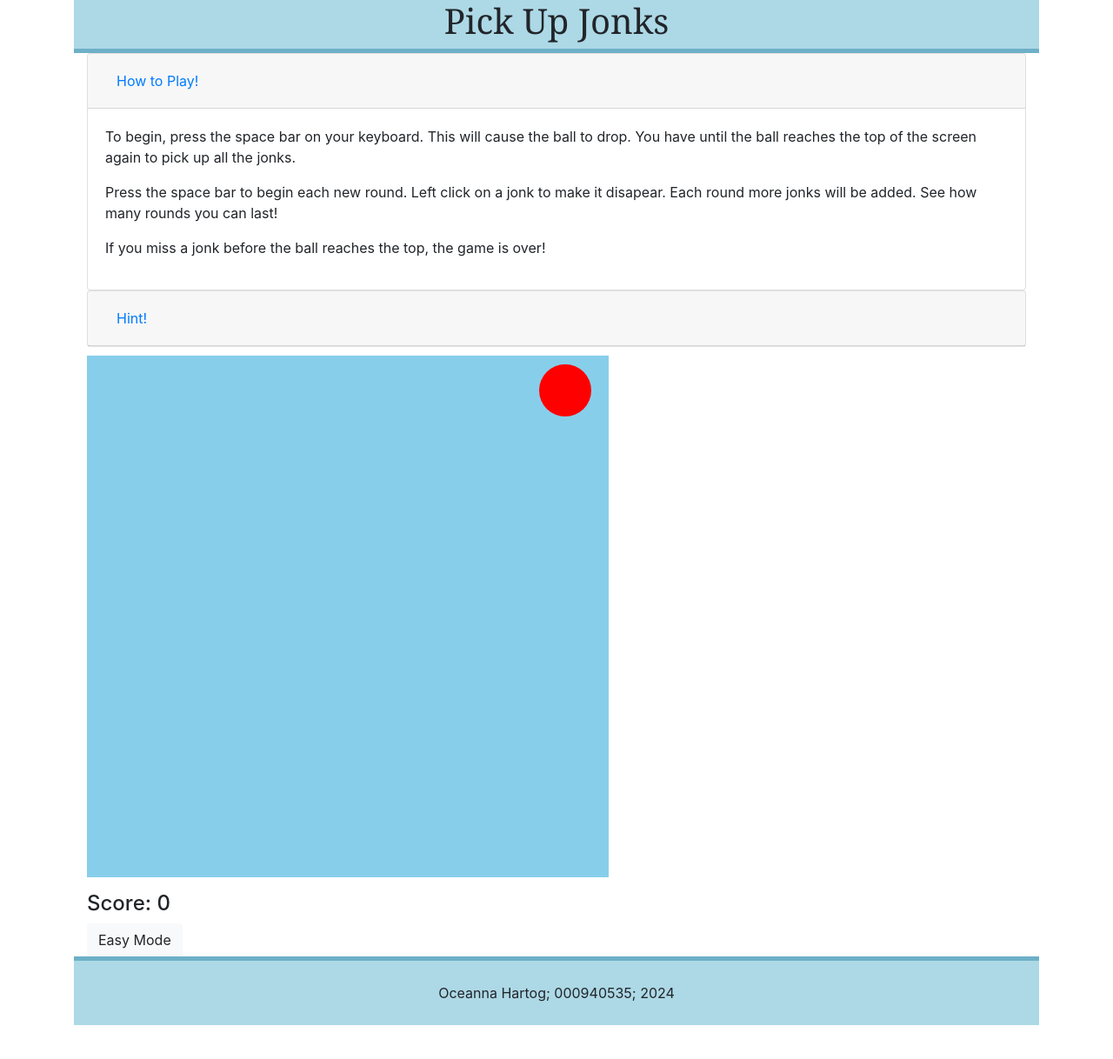
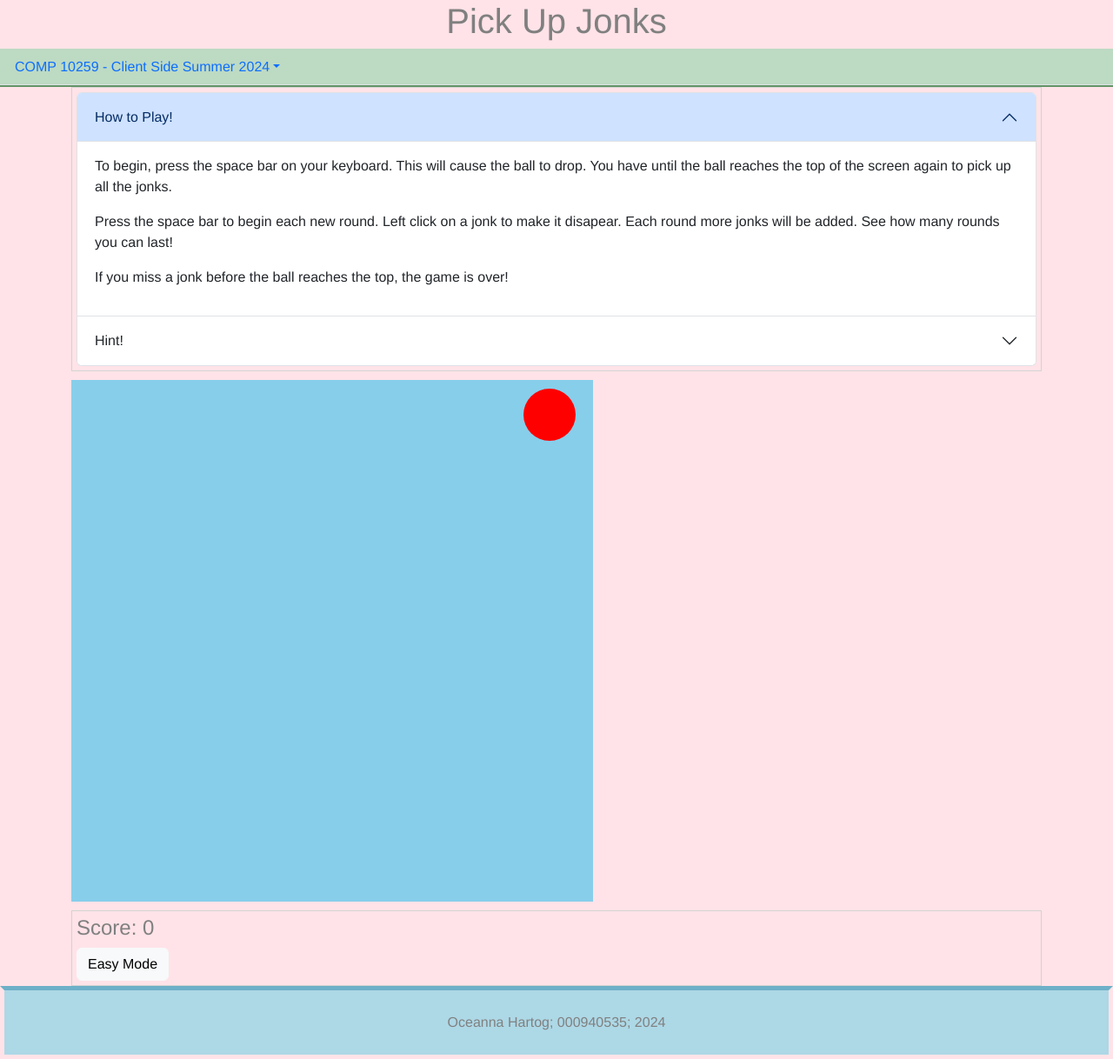
Before and after one commit to Oceanna-1/Oceanna-1.github.io, a PHP site: page /assignments/Assignment4/index.html in a window 1280 px wide. Shown: the whole page at 87% size. Before the commit the page ends 1179 px from the top, so only its background shows below. Run offline with PHP 8.4, Linux system fonts and the light colour scheme; some libraries are stand-ins or nearby versions.

Commit message:
Pathing fixed - made styling more uniform

```diff
--- a/assignments/Assignment4/assignment4.css
+++ b/assignments/Assignment4/assignment4.css
@@ -1,13 +1,6 @@
 /** Author: Oceanna Hartog; Student Number: 000940535
 Created on July 30th, 2024 **/
 
-header{
-    text-align: center;
-    background-color: lightblue;
-    border-bottom: 5px solid rgb(109, 176, 199);
-    font-family:Cambria, Cochin, Georgia, Times, 'Times New Roman', serif;
-    width: 100%;
-}
 .container{
     display: grid;
     grid-template-rows: auto auto auto;
@@ -17,6 +10,10 @@ header{
     "game"
     "score";
     row-gap: 10px;
+}
+.btn{
+    text-decoration: none;
+    color: black;
 }
 
 .menu{
--- a/assignments/Assignment4/index.html
+++ b/assignments/Assignment4/index.html
@@ -6,60 +6,70 @@
     <meta charset="UTF-8">
     <meta name="viewport" content="width=device-width, initial-scale=1.0">
 
-    <link rel="stylesheet" href="assignment4.css">
-    <script src="https://code.jquery.com/jquery-3.2.1.slim.min.js" integrity="sha384-KJ3o2DKtIkvYIK3UENzmM7KCkRr/rE9/Qpg6aAZGJwFDMVNA/GpGFF93hXpG5KkN" crossorigin="anonymous"></script>
-    <script src="https://cdn.jsdelivr.net/npm/popper.js@1.12.9/dist/umd/popper.min.js" integrity="sha384-ApNbgh9B+Y1QKtv3Rn7W3mgPxhU9K/ScQsAP7hUibX39j7fakFPskvXusvfa0b4Q" crossorigin="anonymous"></script>
-    <script src="https://cdn.jsdelivr.net/npm/bootstrap@4.0.0/dist/js/bootstrap.min.js" integrity="sha384-JZR6Spejh4U02d8jOt6vLEHfe/JQGiRRSQQxSfFWpi1MquVdAyjUar5+76PVCmYl" crossorigin="anonymous"></script>
-    <link rel="stylesheet" href="https://cdn.jsdelivr.net/npm/bootstrap@4.0.0/dist/css/bootstrap.min.css" integrity="sha384-Gn5384xqQ1aoWXA+058RXPxPg6fy4IWvTNh0E263XmFcJlSAwiGgFAW/dAiS6JXm" crossorigin="anonymous">
+    <link href="https://cdn.jsdelivr.net/npm/bootstrap@5.3.2/dist/css/bootstrap.min.css" rel="stylesheet" integrity="sha384-T3c6CoIi6uLrA9TneNEoa7RxnatzjcDSCmG1MXxSR1GAsXEV/Dwwykc2MPK8M2HN" crossorigin="anonymous">
+    <script src="https://cdn.jsdelivr.net/npm/bootstrap@5.3.2/dist/js/bootstrap.bundle.min.js" integrity="sha384-C6RzsynM9kWDrMNeT87bh95OGNyZPhcTNXj1NW7RuBCsyN/o0jlpcV8Qyq46cDfL" crossorigin="anonymous"></script>
     <script src="assignment4.js" defer></script>
+    <link rel="stylesheet" href = "../../style.css">
 
-
-    <title>Assignment 4</title>
+    <link rel="stylesheet" href="assignment4.css"> <!-- sets the style container specific and animation keyframes-->
+    <link rel="stylesheet" href="../../nav.css">
+    <title>Click Game</title>
 </head>
 <body>
-
+  <header class="text-center">
+    <h1>Pick Up Jonks</h1>
+  </header>
+  <nav>
+      <ul class="nav nav-tabs">
+          <li class="nav-item dropdown">
+              <a class="nav-link dropdown-toggle" data-bs-toggle="dropdown" href="#" role="button" aria-expanded="false">COMP 10259 - Client Side Summer 2024</a>
+              <ul class="dropdown-menu">
+                  <li><a class="dropdown-item" href="../../index.html" >Home</a></li>
+                  <li><a class="dropdown-item" href="" >Taking User Input</a></li>
+                  <li><a class="dropdown-item" href="../Assignment3/index.html" >Time Events</a></li>
+                  <li><a class="dropdown-item" href="../Assignment4/index.html" >JS Game</a></li>
+                  <li><a class="dropdown-item" href="../../activities/worksheet24/index.html" >Click Events</a></li>
+              </ul>
+          </li>
+      </ul>
+  </nav>
 
   <div class="container">
+
     <div class="menu">
-          <header>
-            <h1>Pick Up Jonks</h1>
-        </header>
       <div class="col"> <!-- Start of accordion helper menu-->
-            <div id="accordion">
-              <div class="card">
-                <div class="card-header" id="headingOne">
-                  <h5 class="mb-0">
-                    <button class="btn btn-link" data-toggle="collapse" data-target="#collapseOne" aria-expanded="true" aria-controls="collapseOne">
+        <!-- Accordion Starts Here -->
+        <div class="accordion" id="playMenu">
+
+          <div class="accordion-item">
+            <button class="accordion-button" type="button" data-bs-toggle="collapse" data-bs-target="#collapseOne" aria-expanded="true" aria-controls="collapseOne">
                 How to Play!
             </button>
-                  </h5>
-                </div>
-                <div id="collapseOne" class="collapse show" aria-labelledby="headingOne" data-parent="#accordion">
-                  <div class="card-body">
+            <div id="collapseOne" class="accordion-collapse collapse show" data-bs-parent="#playMenu">
+              <div class="accordion-body">
                 <p>To begin, press the space bar on your keyboard. This will cause the ball to drop. You have until the ball reaches the top of the screen again to pick up all the jonks.</p>
                 <p>Press the space bar to begin each new round. Left click on a jonk to make it disapear. Each round more jonks will be added. See how many rounds you can last!</p>
                 <p>If you miss a jonk before the ball reaches the top, the game is over!</p>
               </div>
             </div>
           </div>
-              <div class="card">
-                <div class="card-header" id="headingTwo">
-                  <h5 class="mb-0">
-                    <button class="btn btn-link collapsed" data-toggle="collapse" data-target="#collapseTwo" aria-expanded="false" aria-controls="collapseTwo">
+
+          <div class="accordion-item">
+              <button class="accordion-button collapsed" type="button" data-bs-toggle="collapse" data-bs-target="#collapseTwo" aria-expanded="false" aria-controls="collapseTwo">
                 Hint!
               </button>
-                  </h5>
-                </div>
-                <div id="collapseTwo" class="collapse" aria-labelledby="headingTwo" data-parent="#accordion">
-                  <div class="card-body">
-                    <p>Too hard for you? Press the easy mode button at the bottom to increase the size of the jonks.</p>
-                    <p>Want to jazz things up? Double click the background to change the color!</p>
+            <div id="collapseTwo" class="accordion-collapse collapse" data-bs-parent="#playMenu">
+              <div class="accordion-body">
+                <p>Too hard for you? Press the easy mode button at the bottom to increase the size of the jonks.<br></p>
               </div>
             </div>
           </div>
         </div>
+        <!-- Accordion Ends Here -->
+
       </div>
     </div>
+
 
         <div class="game">
           <div class="col-8"> <!-- div containing SVG-->
@@ -76,10 +86,10 @@
             <div><button type="button" class="btn btn-light" id="easyMode"> Easy Mode </button></div>
             <div id="easyMessage"></div>
           </div> <!-- end of div containing score keeping-->
+          </div>
+        </div>
     <footer>
           Oceanna Hartog; 000940535; 2024
   </footer>
-          </div>
-        </div>
 </body>
 </html>
```
Also changed, not shown: assignments/Assignment2/index.html (+12 -16 lines), assignments/Assignment3/index.html (+32 -7 lines), index.html (+10 -22 lines), other_views.html (deleted), style.css (renamed from assignment0.css). Lines whose indentation alone changed are shown as unchanged.
